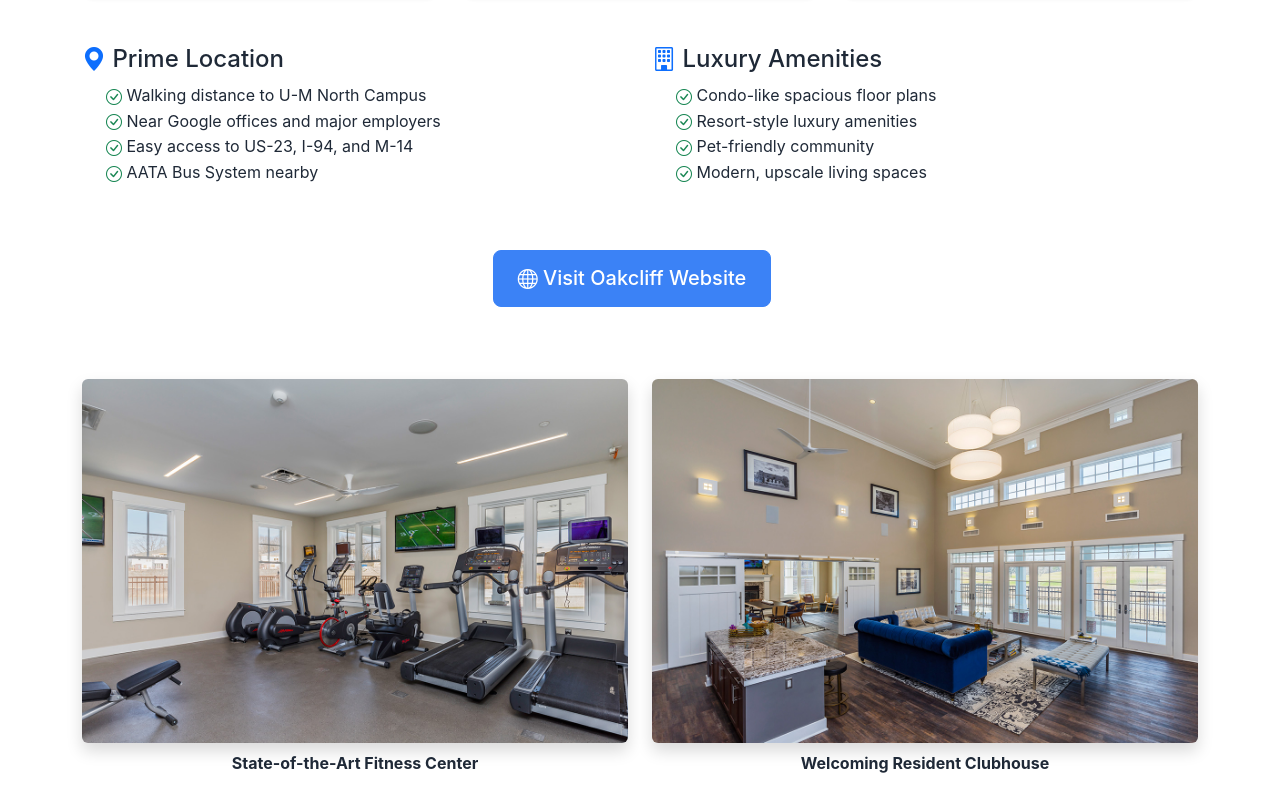
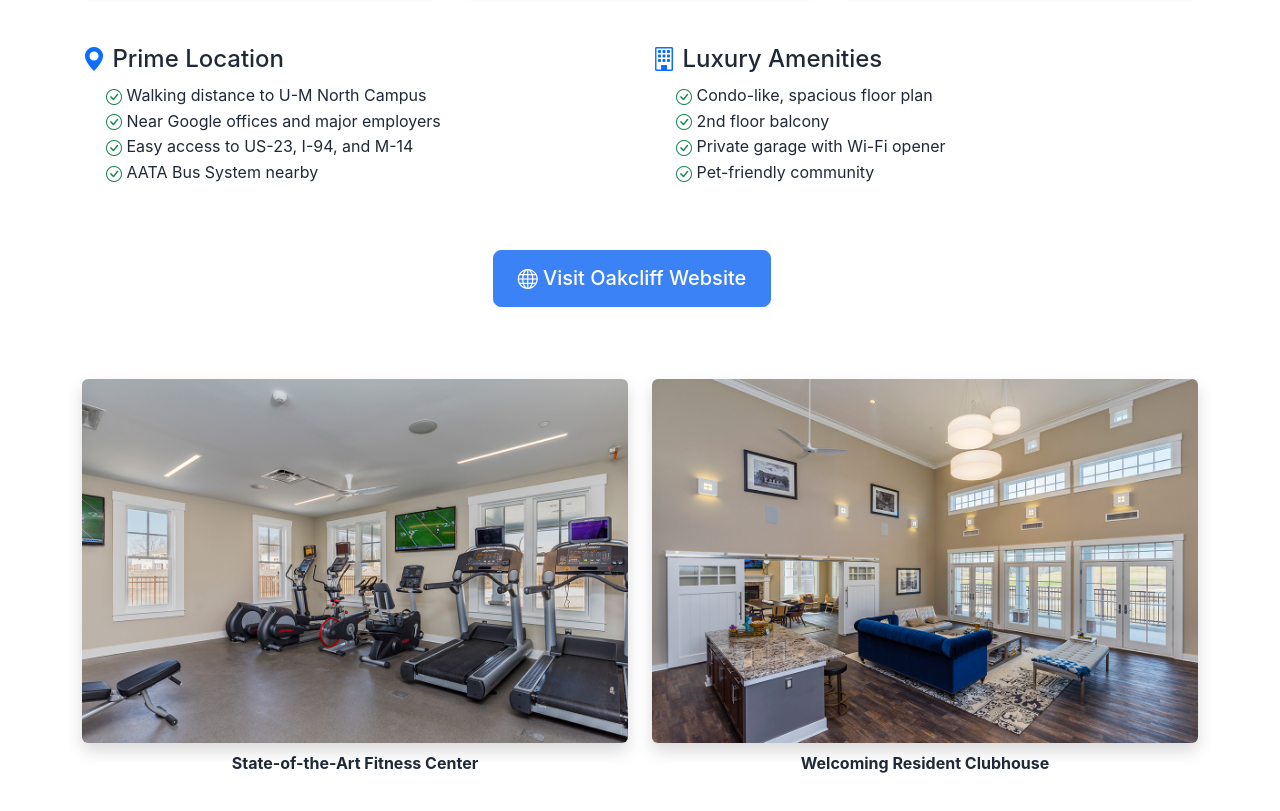
Before and after one commit to efstone/takeovermylease, a plain HTML site: page index.html in a window 1280 px wide. Shown: the part 2699-3510 px from the top of the page. Drawn offline with nearby package versions, Linux system fonts and the light colour scheme.

Commit message:
edited luxury ameneties section

```diff
--- a/index.html
+++ b/index.html
@@ -153,10 +153,10 @@
                 <div class="col-md-6">
                     <h4><i class="bi bi-building text-primary"></i> Luxury Amenities</h4>
                     <ul class="list-unstyled ms-4">
-                        <li><i class="bi bi-check-circle text-success"></i> Condo-like spacious floor plans</li>
-                        <li><i class="bi bi-check-circle text-success"></i> Resort-style luxury amenities</li>
+                        <li><i class="bi bi-check-circle text-success"></i> Condo-like, spacious floor plan</li>
+                        <li><i class="bi bi-check-circle text-success"></i> 2nd floor balcony</li>
+                        <li><i class="bi bi-check-circle text-success"></i> Private garage with Wi-Fi opener</li>
                         <li><i class="bi bi-check-circle text-success"></i> Pet-friendly community</li>
-                        <li><i class="bi bi-check-circle text-success"></i> Modern, upscale living spaces</li>
                     </ul>
                 </div>
             </div>
```
